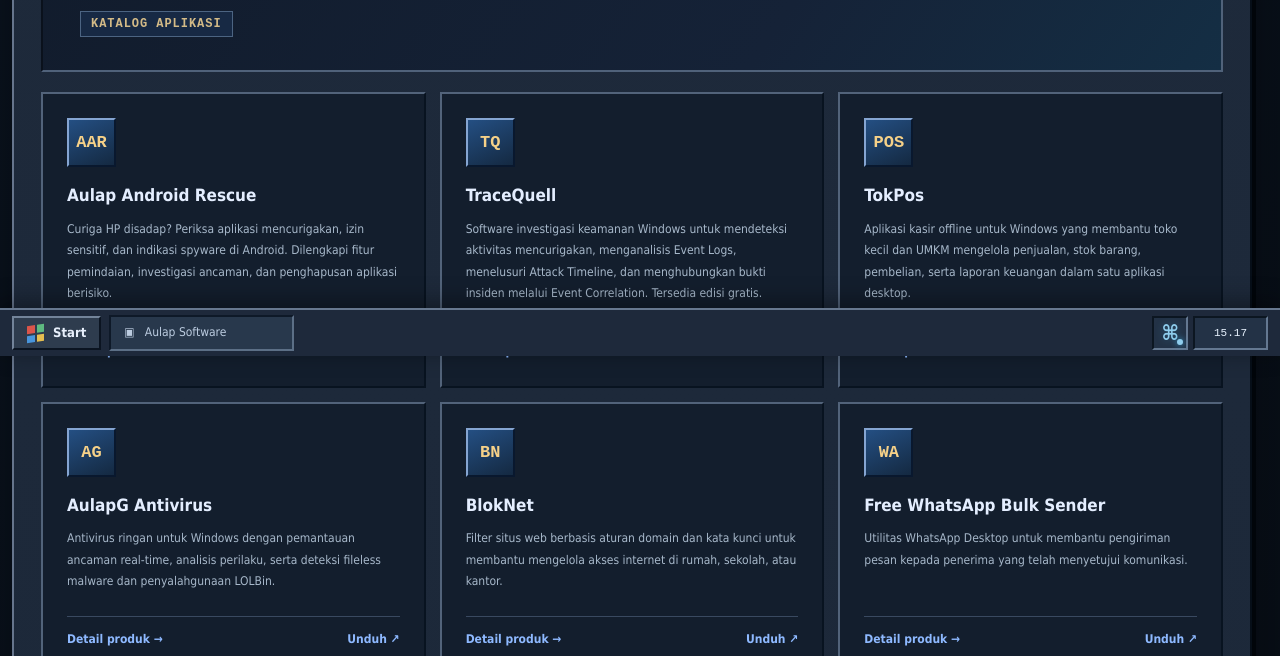
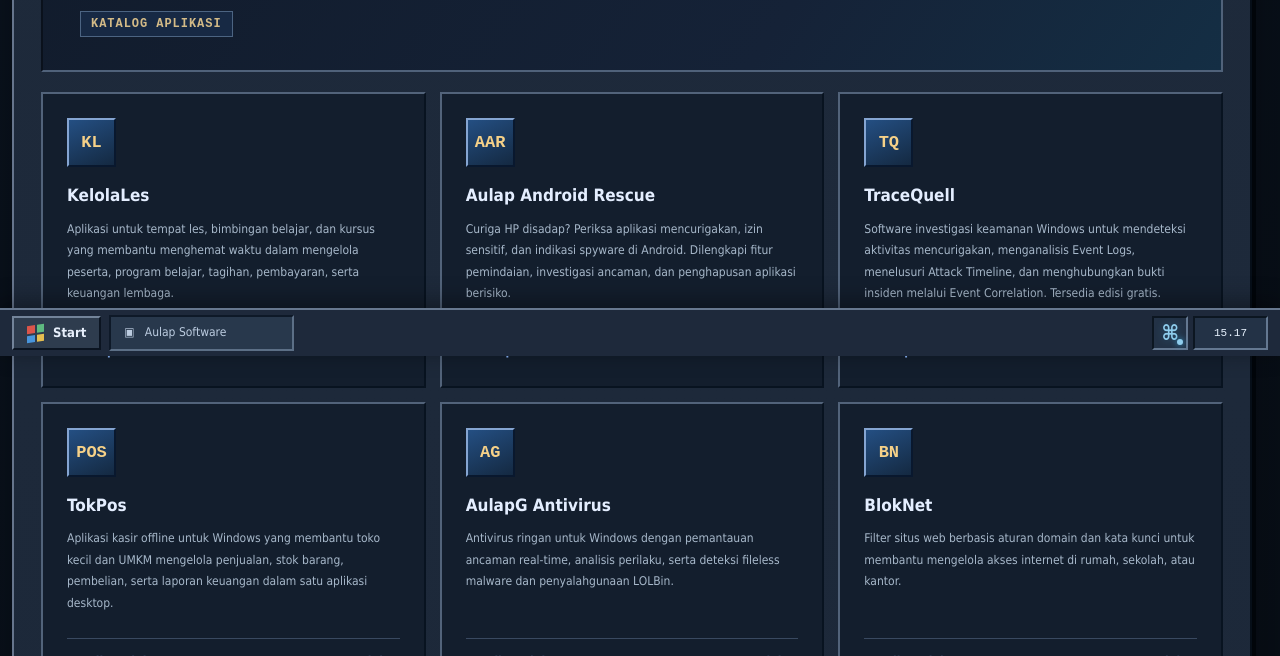
Before and after one commit to aulap/labx85f, a plain HTML site: page software.html in a window 1280 px wide. Shown: the part 444-1100 px from the top of the page. Drawn offline with Linux system fonts and the light colour scheme.

Commit message:
Add files via upload

```diff
--- a/software.html
+++ b/software.html
@@ -95,6 +95,23 @@
                 <section aria-labelledby="software-catalog-title">
                     <h2 id="software-catalog-title" class="catalog-visually-hidden">Katalog aplikasi Aulap Software</h2>
                     <div class="product-grid" id="software-grid">
+
+                    <article class="product-card">
+                            <div class="product-card-top">
+                                <span class="app-badge">KL</span>
+                            </div>
+                            <h3><a href="kelolales.html">KelolaLes</a></h3>
+                            <p>
+                                Aplikasi untuk tempat les, bimbingan belajar, dan kursus yang membantu menghemat waktu dalam mengelola peserta, program belajar, tagihan, pembayaran, serta keuangan lembaga.
+                            </p>
+                            <div class="card-bottom">
+                                <a href="kelolales.html" aria-label="Lihat detail KelolaLes"> Detail produk → </a>
+                                <a href="https://drive.google.com/uc?export=download&id=1_Uyl-H6oNrXQZ8wiZULN19dMa08aroxa" aria-label="Dapatkan Demo KelolaLes">
+                                    Unduh ↗
+                                </a>
+                            </div>
+                        </article>
+
                     <article class="product-card">
                             <div class="product-card-top">
                                 <span class="app-badge">AAR</span>
```
